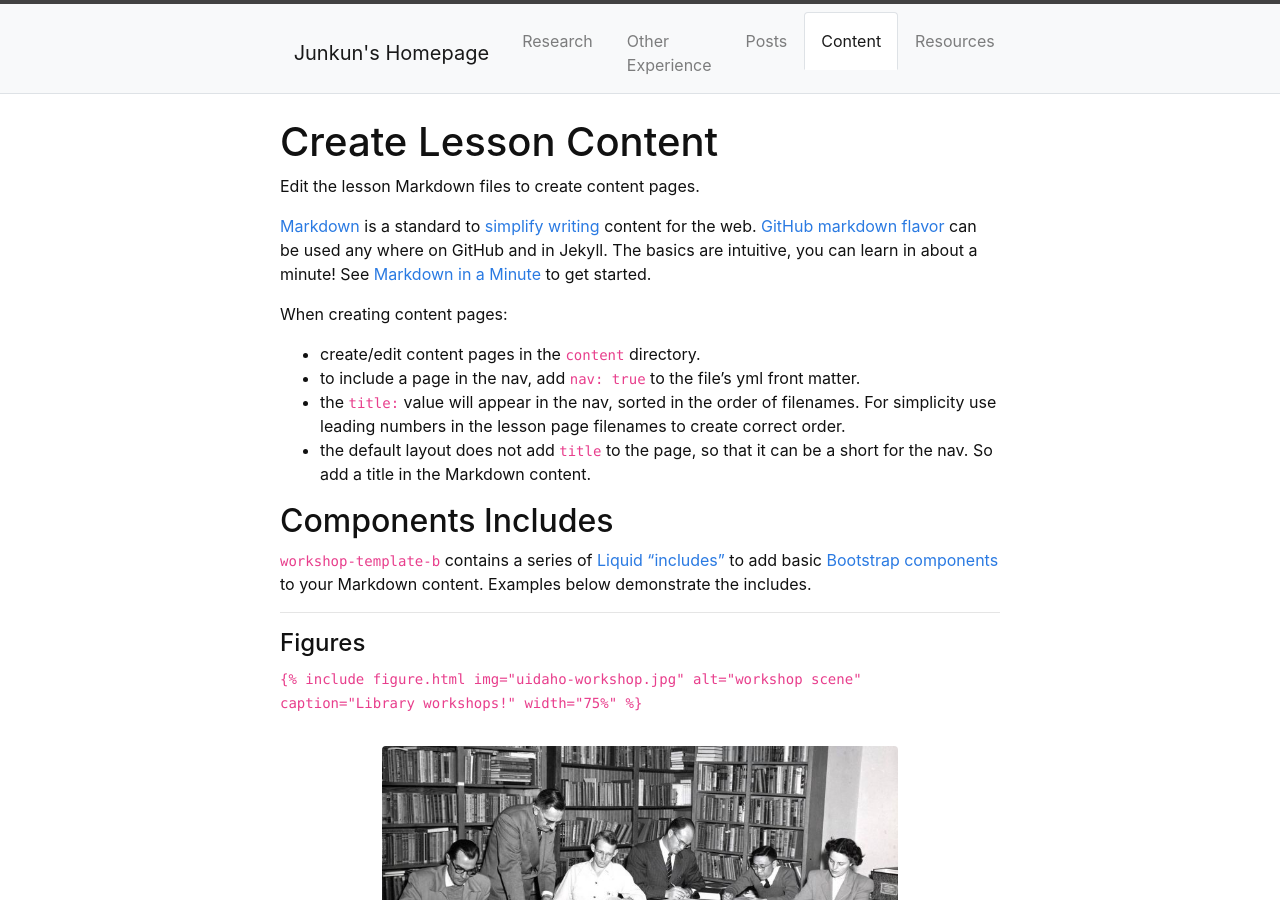
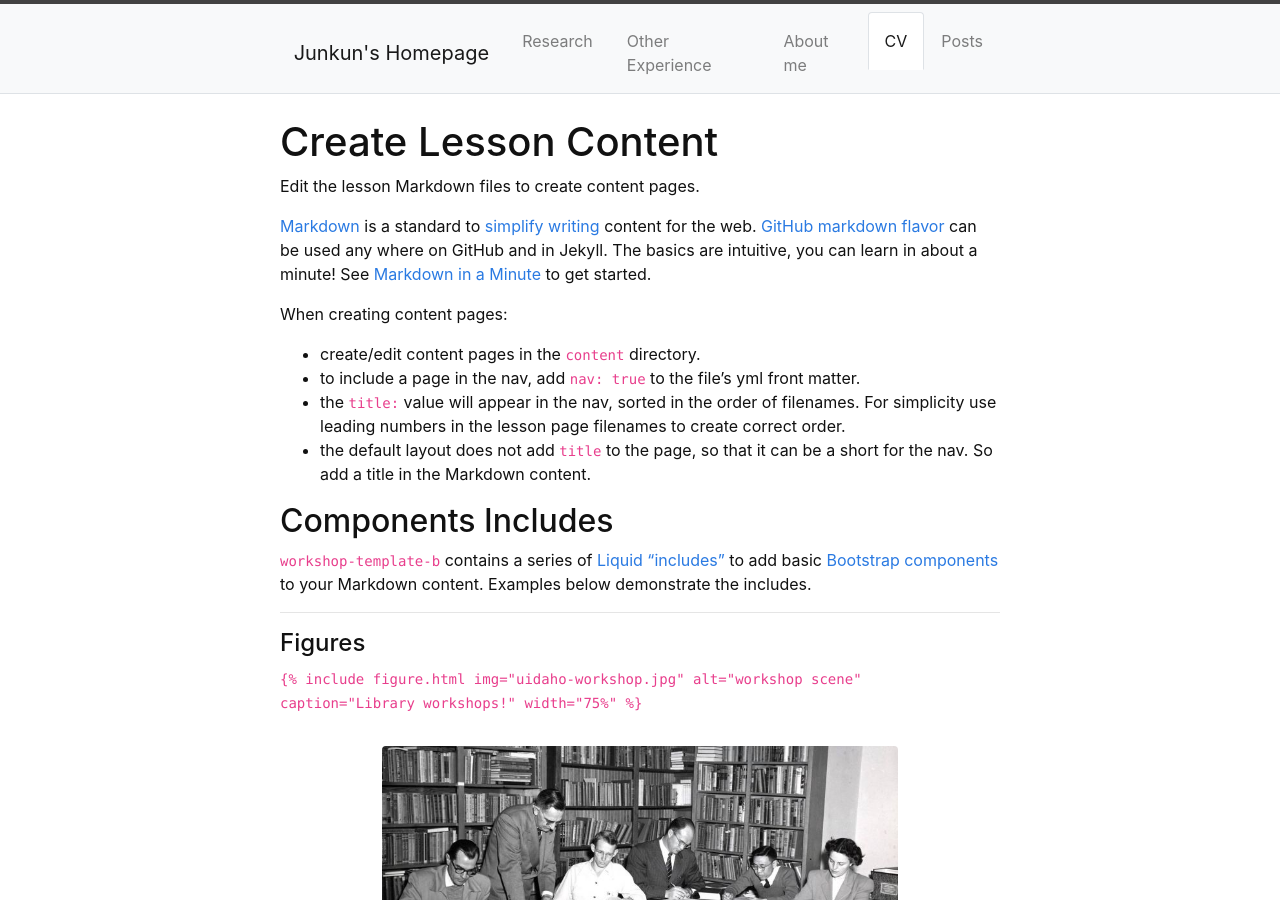
Before and after one commit to junkun-ren/PersonalWebsite, a Jekyll site: the page built from content/3-CV.md, in a window 1280 px wide and 900 px high. Built offline with Jekyll 4.4.1, drawn with Linux system fonts in a browser that asks for light colours; some of the changed text lies outside the part shown.

Commit message:
change file names

```diff
--- a/content/2-lesson.md
+++ b/content/2-about_me.md
@@ -1,5 +1,5 @@
 ---
-title: Posts
+title: About me
 nav: true
 ---
 
--- a/content/3-lesson.md
+++ b/content/3-CV.md
@@ -1,5 +1,5 @@
 ---
-title: Content
+title: CV
 nav: true
 ---
 
--- a/content/4-resources.md
+++ b/content/4-posts.md
@@ -1,5 +1,5 @@
 ---
-title: Resources
+title: Posts
 nav: true
 ---
 
```
Also changed, not shown: content/0-research.md (renamed from content/0-prep.md), content/1-other_experience.md (renamed from content/1-intro.md).
